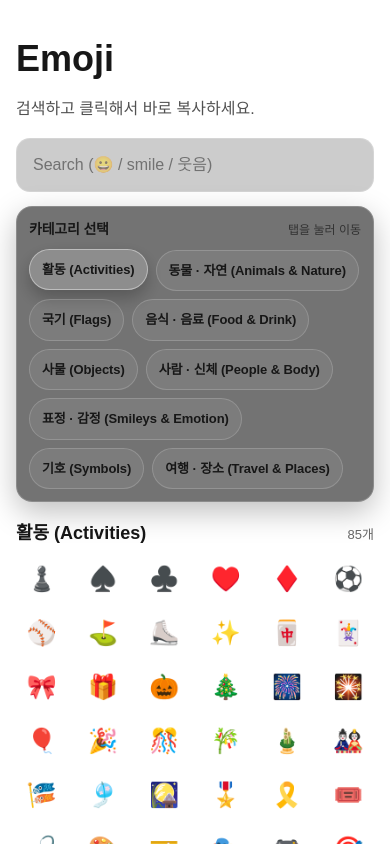
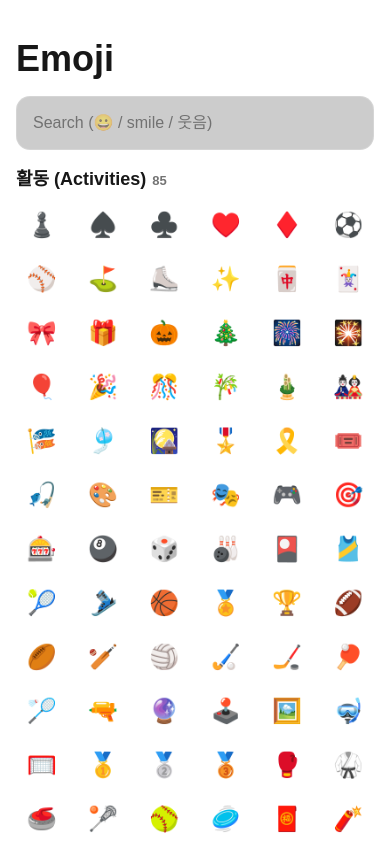
Before and after one commit to textkit-team/textkit-web, a Next.js app: page /emoji in a window 390 px wide. Shown: the top 844 px of the page. Built offline with nearby package versions, Linux system fonts and the light colour scheme.

Commit message:
feat(emoji): hide category tabs on mobile and reorder categories by popularity

```diff
--- a/app/emoji/EmojiPageClient.tsx
+++ b/app/emoji/EmojiPageClient.tsx
@@ -11,22 +11,50 @@ import {
   type EmojiCategory,
 } from "@/lib/emoji-data";
 
+const CATEGORY_ORDER: EmojiCategory[] = [
+  "smileys-emotion",
+  "people-body",
+  "animals-nature",
+  "food-drink",
+  "activities",
+  "travel-places",
+  "objects",
+  "symbols",
+  "flags",
+];
+
 export default function EmojiPageClient() {
   const [q, setQ] = useState("");
-  const [active, setActive] = useState<string>(ALL_CATEGORIES[0] ?? "");
+  const [active, setActive] = useState<string>("");
   const [showTop, setShowTop] = useState(false);
+  const [isMobile, setIsMobile] = useState(false);
 
   const isSearching = q.trim().length > 0;
 
+  /* ---------- 모바일 판별 ---------- */
+  useEffect(() => {
+    const mq = window.matchMedia("(max-width: 768px)");
+    const update = () => setIsMobile(mq.matches);
+    update();
+    mq.addEventListener("change", update);
+    return () => mq.removeEventListener("change", update);
+  }, []);
+
+  /* ---------- 카테고리 정렬 ---------- */
   const categories = useMemo(() => {
-    return ALL_CATEGORIES.map((c) => ({
+    const order =
+      CATEGORY_ORDER.length > 0 ? CATEGORY_ORDER : ALL_CATEGORIES;
+
+    return order
+      .filter((c) => EMOJIS[c]?.length)
+      .map((c) => ({
         id: c,
-      title: CATEGORY_META[c as EmojiCategory]?.title ?? c,
-      emojis: EMOJIS[c as EmojiCategory] ?? [],
+        title: CATEGORY_META[c]?.title ?? c,
+        emojis: EMOJIS[c] ?? [],
       }));
   }, []);
 
-  // 검색 결과: 카테고리 분리 없이 단일 리스트(빠름)
+  /* ---------- 검색 결과 (단일 그리드) ---------- */
   const searchResult = useMemo(() => {
     const qq = q.trim().toLowerCase();
     if (!qq) return [];
@@ -39,9 +67,9 @@ export default function EmojiPageClient() {
       .map(([emoji]) => emoji);
   }, [q]);
 
-  // 스크롤 시 현재 섹션 하이라이트
+  /* ---------- 스크롤 위치에 따른 active 카테고리 ---------- */
   useEffect(() => {
-    if (isSearching) return;
+    if (isSearching || isMobile) return;
 
     const els = categories
       .map((c) => document.getElementById(`sec-${c.id}`))
@@ -55,18 +83,19 @@ export default function EmojiPageClient() {
           .filter((e) => e.isIntersecting)
           .sort(
             (a, b) =>
-              (a.boundingClientRect.top ?? 0) - (b.boundingClientRect.top ?? 0)
+              (a.boundingClientRect.top ?? 0) -
+              (b.boundingClientRect.top ?? 0)
           );
         if (v[0]) setActive(v[0].target.id.replace("sec-", ""));
       },
-      { rootMargin: "-90px 0px -70% 0px", threshold: 0.1 }
+      { rootMargin: "-100px 0px -70% 0px", threshold: 0.1 }
     );
 
     els.forEach((el) => io.observe(el));
     return () => io.disconnect();
-  }, [categories, isSearching]);
+  }, [categories, isSearching, isMobile]);
 
-  // Top 버튼 표시 제어
+  /* ---------- Top 버튼 ---------- */
   useEffect(() => {
     function onScroll() {
       setShowTop(window.scrollY > 420);
@@ -90,10 +119,6 @@ export default function EmojiPageClient() {
         Emoji
       </h1>
 
-      <p style={{ marginTop: 0, opacity: 0.75, marginBottom: 16, lineHeight: 1.6 }}>
-        검색하고 클릭해서 바로 복사하세요.
-      </p>
-
       <input
         value={q}
         onChange={(e) => setQ(e.target.value)}
@@ -105,11 +130,11 @@ export default function EmojiPageClient() {
           border: "1px solid rgba(255,255,255,0.18)",
           background: "rgba(0,0,0,0.2)",
           color: "inherit",
-          marginBottom: 14,
-          outline: "none",
+          marginBottom: 16,
         }}
       />
 
+      {/* 검색 중: 단일 결과 */}
       {isSearching ? (
         <>
           <div style={{ marginBottom: 10, fontSize: 14, opacity: 0.75 }}>
@@ -119,44 +144,36 @@ export default function EmojiPageClient() {
         </>
       ) : (
         <>
-          {/* 카테고리 선택 영역: 눈에 잘 띄게 “카드”로 강조 + 여러 줄 표시 */}
+          {/* 데스크톱 전용 카테고리 선택 */}
+          {!isMobile && (
             <div
               style={{
                 position: "sticky",
                 top: 0,
                 zIndex: 10,
                 marginBottom: 18,
-              padding: 12,
+                padding: 14,
                 borderRadius: 16,
-              border: "1px solid rgba(255,255,255,0.18)",
+                border: "1px solid rgba(255,255,255,0.2)",
                 background: "rgba(0,0,0,0.55)",
                 backdropFilter: "blur(10px)",
-              boxShadow: "0 10px 30px rgba(0,0,0,0.25)",
               }}
             >
               <div
                 style={{
-                display: "flex",
-                alignItems: "baseline",
-                justifyContent: "space-between",
-                gap: 12,
+                  fontSize: 14,
+                  fontWeight: 800,
                   marginBottom: 10,
                 }}
               >
-              <div style={{ fontSize: 14, fontWeight: 800, letterSpacing: -0.2 }}>
-                카테고리 선택
-              </div>
-              <div style={{ fontSize: 12, opacity: 0.7 }}>
-                탭을 눌러 이동
-              </div>
+                카테고리
               </div>
 
               <div
                 style={{
                   display: "flex",
                   gap: 8,
-                flexWrap: "wrap", // ✅ 여러 줄 허용 (가로 스크롤 없음)
-                justifyContent: "flex-start",
+                  flexWrap: "wrap",
                 }}
               >
                 {categories.map((c) => {
@@ -166,27 +183,18 @@ export default function EmojiPageClient() {
                       key={c.id}
                       onClick={() => jump(c.id)}
                       style={{
-                      padding: "10px 12px", // ✅ 더 큼
+                        padding: "10px 14px",
                         borderRadius: 999,
                         border: isActive
-                        ? "1px solid rgba(255,255,255,0.42)"
-                        : "1px solid rgba(255,255,255,0.18)",
+                          ? "1px solid rgba(255,255,255,0.45)"
+                          : "1px solid rgba(255,255,255,0.2)",
                         background: isActive
-                        ? "rgba(255,255,255,0.18)"
+                          ? "rgba(255,255,255,0.2)"
                           : "rgba(255,255,255,0.06)",
-                      color: "inherit",
+                        fontWeight: isActive ? 800 : 600,
+                        fontSize: 13,
                         cursor: "pointer",
-                      fontSize: 13,
-                      fontWeight: isActive ? 800 : 650,
-                      letterSpacing: -0.1,
-                      boxShadow: isActive
-                        ? "0 8px 18px rgba(0,0,0,0.25)"
-                        : "none",
-                      transform: isActive ? "translateY(-1px)" : "translateY(0)",
-                      transition:
-                        "background 120ms ease, border-color 120ms ease, transform 120ms ease, box-shadow 120ms ease",
                       }}
-                    aria-current={isActive ? "true" : undefined}
                     >
                         {c.title}
                     </button>
@@ -194,30 +202,21 @@ export default function EmojiPageClient() {
                 })}
               </div>
             </div>
+          )}
 
-          {/* 섹션들: Lazy render */}
+          {/* 카테고리 섹션 */}
           {categories.map((c) => (
             <section
               key={c.id}
               id={`sec-${c.id}`}
-              style={{ marginBottom: 28, scrollMarginTop: 100 }}
+              style={{ marginBottom: 28, scrollMarginTop: 120 }}
             >
-              <div
-                style={{
-                  display: "flex",
-                  justifyContent: "space-between",
-                  alignItems: "baseline",
-                  gap: 10,
-                  marginBottom: 10,
-                }}
-              >
-                <h2 style={{ fontSize: 18, fontWeight: 800, margin: 0 }}>
+              <h2 style={{ fontSize: 18, fontWeight: 800, marginBottom: 10 }}>
                 {c.title}
+                <span style={{ fontSize: 13, opacity: 0.6, marginLeft: 6 }}>
+                  {c.emojis.length}
+                </span>
               </h2>
-                <span style={{ fontSize: 13, opacity: 0.65 }}>
-                  {c.emojis.length}개
-                </span>
-              </div>
 
               <LazySection>
                 <EmojiGrid emojis={c.emojis} />
@@ -227,7 +226,7 @@ export default function EmojiPageClient() {
         </>
       )}
 
-      {/* 우측 하단 Top 버튼 */}
+      {/* Top 버튼 */}
       {showTop && (
         <button
           onClick={() => window.scrollTo({ top: 0, behavior: "smooth" })}
@@ -236,17 +235,15 @@ export default function EmojiPageClient() {
             position: "fixed",
             right: 16,
             bottom: 16,
-            zIndex: 60,
             width: 46,
             height: 46,
             borderRadius: 999,
-            border: "1px solid rgba(255,255,255,0.22)",
+            border: "1px solid rgba(255,255,255,0.25)",
             background: "rgba(0,0,0,0.75)",
             color: "white",
+            fontWeight: 900,
             cursor: "pointer",
-            boxShadow: "0 10px 22px rgba(0,0,0,0.35)",
-            fontSize: 16,
-            fontWeight: 900,
+            zIndex: 60,
           }}
         >
           ↑
```
Lines whose indentation alone changed are shown as unchanged.
